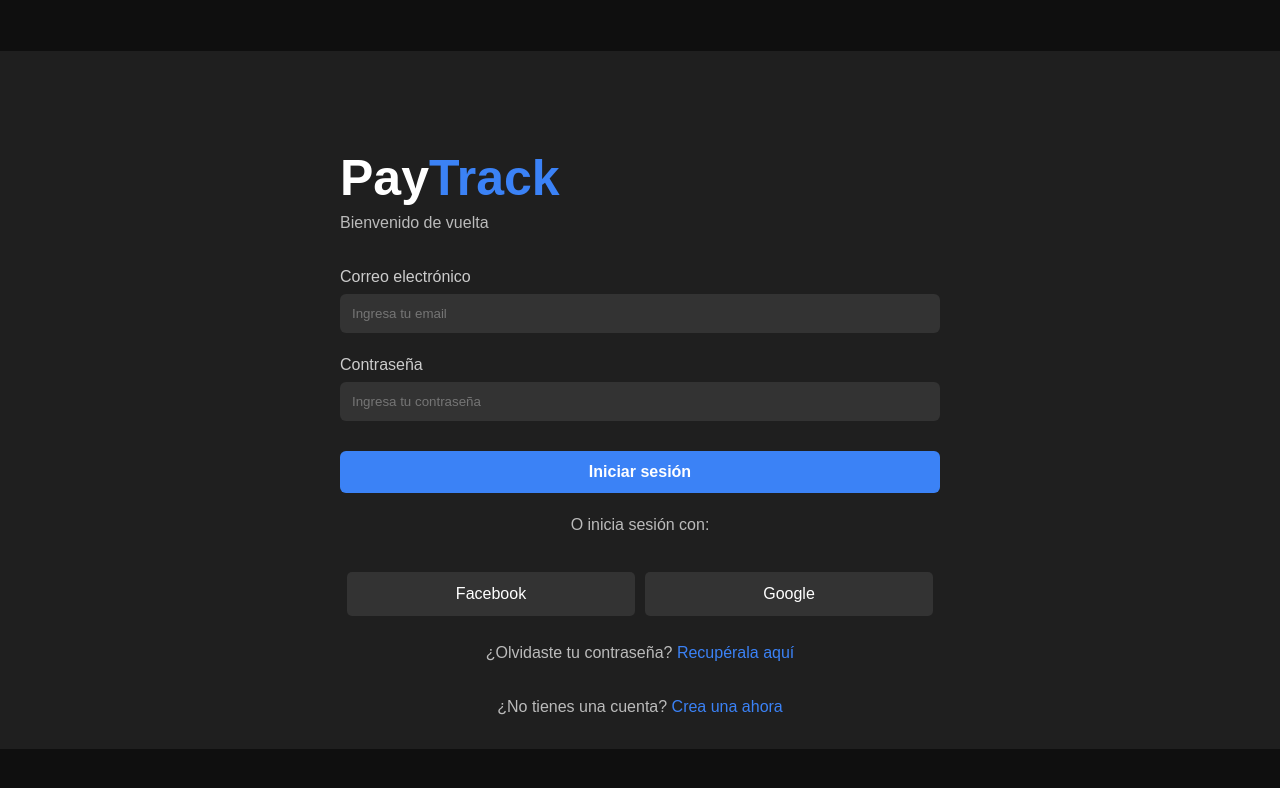
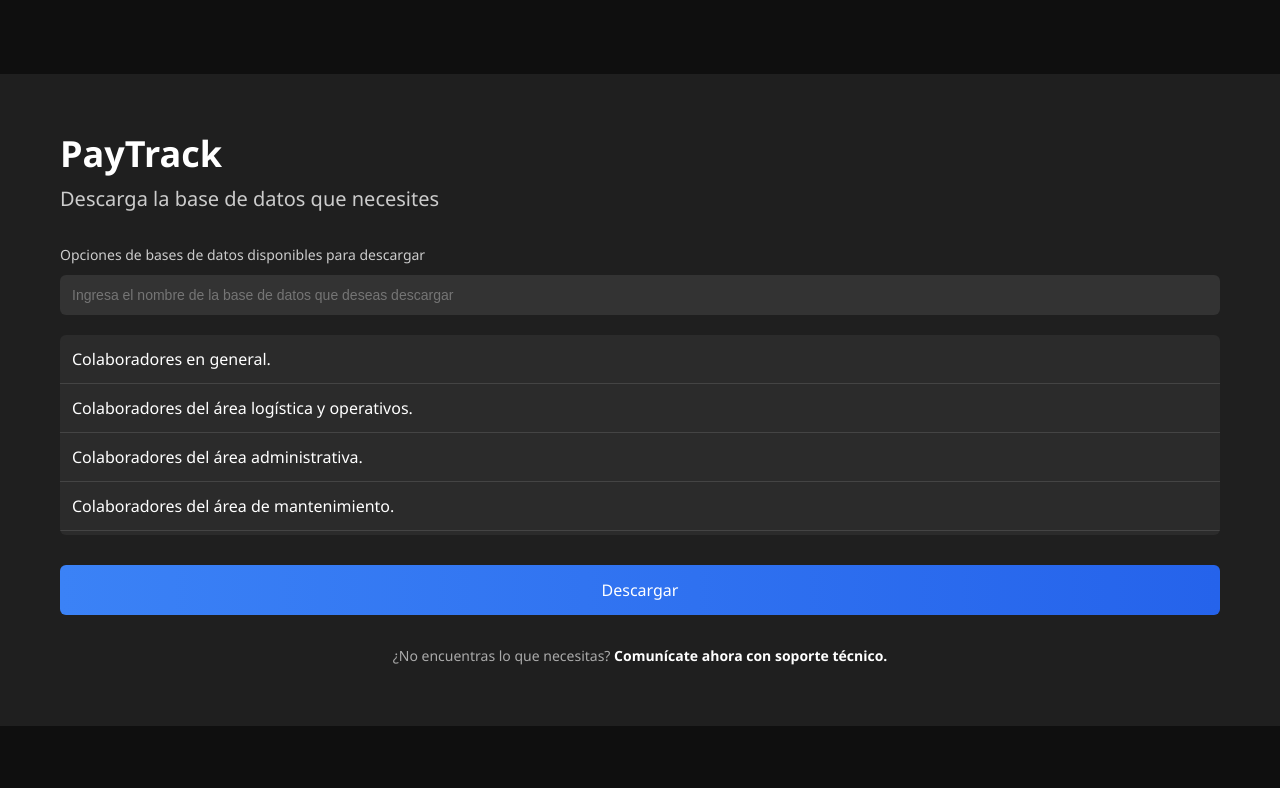
Before and after one commit to mm6980183-art/PROYECTO_DE_NOMINA_FINAL, a React (Vite) app: page / in a window 1280 px wide. Shown: the top 788 px of the page. Built offline with nearby package versions, Linux system fonts and the light colour scheme.

Commit message:
Creacion de Pages

```diff
--- a/src/App.tsx
+++ b/src/App.tsx
@@ -1,12 +1,31 @@
 import { useState } from 'react'
 import './App.css'
 import LoginPage from './pages/auth/login'
+import CreateUser from './pages/user/createuser'
+import DownloadsPage from './pages/downloads/downloads'
+
+// function App() {
+//   const [count, setCount] = useState(0)
+//   return (
+//   <LoginPage></LoginPage>
+//   )
+// }
+
+// export default App
+
+// function App() {
+//   const [count, setCount] = useState(0)
+// return (
+// <CreateUser></CreateUser>
+// )
+// }
+
+// export default App
 
 function App() {
-  const [count, setCount] = useState(0)
-
+    const [count, setCount] = useState(0)
   return (
-  <LoginPage></LoginPage>
+    <DownloadsPage></DownloadsPage>
   )
 }
 
--- a/src/pages/auth/auth.css
+++ b/src/pages/auth/auth.css
@@ -12,7 +12,7 @@ body {
 }
 
 .container {
-    display:block;
+    display: block;
     width: 100%;
 }
 
@@ -36,8 +36,7 @@ body {
     margin-bottom: 60px;
     padding-top: 100px;
     width: 320px;
-    height: 50px;
-    text-align:
+    height: 50px
 }
 
 .login-box p {
--- /dev/null
+++ b/src/pages/downloads/auth.css
@@ -0,0 +1,108 @@
+    * {
+        box-sizing: border-box;
+        margin: 0;
+        padding: 0;
+    }
+
+    body {
+        font-family: 'Segoe UI', sans-serif;
+        background-color: #0f0f0f;
+        display: flex;
+        height: 100vh;
+        color: #fff;
+    }
+
+    .container {
+        display: flex;
+        width: 100%;
+    }
+
+    .right {
+        flex: 1;
+        background-color: #1f1f1f;
+        padding: 60px;
+        display: flex;
+        flex-direction: column;
+        justify-content: center;
+    }
+
+    h1 {
+        font-size: 36px;
+        margin-bottom: 10px;
+    }
+
+    h2 {
+        font-size: 20px;
+        font-weight: normal;
+        color: #ccc;
+        margin-bottom: 30px;
+    }
+
+    label {
+        font-size: 14px;
+        margin-bottom: 10px;
+        display: block;
+        color: #ccc;
+    }
+
+    .search-box {
+        width: 100%;
+        padding: 12px;
+        border-radius: 6px;
+        border: none;
+        background-color: #333;
+        color: white;
+        font-size: 14px;
+        margin-bottom: 20px;
+    }
+
+    .options {
+        max-height: 200px;
+        overflow-y: auto;
+        background-color: #2b2b2b;
+        border-radius: 6px;
+        margin-bottom: 30px;
+    }
+
+    .option {
+        padding: 12px;
+        border-bottom: 1px solid #444;
+        cursor: pointer;
+        transition: background-color 0.2s ease;
+    }
+
+    .option:hover {
+        background-color: #3b3b3b;
+    }
+
+    .btn {
+        padding: 14px;
+        width: 100%;
+        border: none;
+        border-radius: 6px;
+        background: linear-gradient(to right, #3b82f6, #2563eb);
+        color: white;
+        font-size: 16px;
+        cursor: pointer;
+        margin-bottom: 30px;
+    }
+
+    .footer {
+        font-size: 14px;
+        color: #aaa;
+        text-align: center;
+    }
+
+    .footer strong {
+        color: white;
+    }
+
+    @media (max-width: 768px) {
+        .container {
+            flex-direction: column;
+        }
+
+        .left {
+            height: 200px;
+        }
+    }
--- /dev/null
+++ b/src/pages/downloads/downloads.tsx
@@ -0,0 +1,33 @@
+import './auth.css'
+
+const DownloadsPage =() =>{
+    return (
+          <div className="container">
+    <div className="left"></div>
+
+    <div className="right">
+      <h1>Pay<span style={{color:"#3b82f6;"}}>Track</span></h1>
+      <h2>Descarga la base de datos que necesites</h2>
+
+      <label htmlFor="buscar">Opciones de bases de datos disponibles para descargar</label>
+      <input type="text" id="buscar" className="search-box" placeholder="Ingresa el nombre de la base de datos que deseas descargar" />
+
+      <div className="options">
+        <div className="option">Colaboradores en general.</div>
+        <div className="option">Colaboradores del área logística y operativos.</div>
+        <div className="option">Colaboradores del área administrativa.</div>
+        <div className="option">Colaboradores del área de mantenimiento.</div>
+        <div className="option">Colaboradores del área comercial.</div>
+      </div>
+
+      <button className="btn">Descargar</button>
+
+      <div className="footer">
+        ¿No encuentras lo que necesitas? <strong>Comunícate ahora con soporte técnico.</strong>
+      </div>
+    </div>
+  </div>
+
+    )
+}
+export default DownloadsPage
--- /dev/null
+++ b/src/pages/user/auth.css
@@ -0,0 +1,115 @@
+* {
+    box-sizing: border-box;
+    margin: 0;
+    padding: 0;
+}
+
+body {
+    font-family: 'Segoe UI', sans-serif;
+    background-color: #0f0f0f;
+    display: flex;
+    height: 100vh;
+    color: #fff;
+}
+
+.container {
+    display: flex;
+    width: 100%;
+}
+
+.right {
+    flex: 1;
+    background-color: #1f1f1f;
+    padding: 60px;
+    display: flex;
+    flex-direction: column;
+    justify-content: center;
+}
+
+h1 {
+    font-size: 36px;
+    margin-bottom: 5px;
+}
+
+h2 {
+    font-size: 20px;
+    font-weight: normal;
+    color: #ccc;
+    margin-bottom: 30px;
+}
+
+.form-group {
+    margin-bottom: 20px;
+}
+
+label {
+    display: block;
+    font-size: 14px;
+    margin-bottom: 6px;
+    color: #ccc;
+}
+
+input {
+    width: 100%;
+    padding: 12px;
+    border-radius: 6px;
+    border: none;
+    background-color: #333;
+    color: white;
+    font-size: 14px;
+}
+
+.permisos {
+    margin-top: 10px;
+    display: flex;
+    gap: 10px;
+}
+
+.permiso-btn {
+    flex: 1;
+    padding: 12px;
+    border-radius: 6px;
+    background-color: #2d2d2d;
+    color: white;
+    text-align: center;
+    cursor: pointer;
+    border: 2px solid transparent;
+    transition: all 0.3s ease;
+}
+
+.permiso-btn:hover {
+    border-color: #3b82f6;
+}
+
+.btn {
+    margin-top: 30px;
+    width: 100%;
+    padding: 14px;
+    background: linear-gradient(to right, #3b82f6, #2563eb);
+    color: white;
+    border: none;
+    border-radius: 6px;
+    font-size: 16px;
+    cursor: pointer;
+}
+
+.footer {
+    margin-top: 20px;
+    font-size: 14px;
+    color: #aaa;
+    text-align: center;
+}
+
+.footer strong {
+    color: white;
+}
+
+@media (max-width: 768px) {
+    .container {
+        flex-direction: column;
+    }
+
+    .left {
+        height: 200px;
+    }
+}
--- /dev/null
+++ b/src/pages/user/createuser.tsx
@@ -0,0 +1,51 @@
+import './auth.css'
+
+const CreateUser = () =>{
+    return (
+  <div className="container">
+    <div className="left"></div>
+
+    <div className="right">
+      <h1>Pay<span style={{color:"#3b82f6;"}}>Track</span></h1>
+      <h2>Creación de usuarios</h2>
+
+      <form>
+        <div className="form-group">
+          <label htmlFor="email">Email</label>
+          <input type="email" id="email" placeholder="Ingresa tu email"  />
+        </div>
+
+        <div className="form-group">
+          <label htmlFor="nombre">Nombres y apellidos</label>
+          <input type="text" id="nombre" placeholder="Ingresa tu nombre completo"  />
+        </div>
+
+        <div className="form-group">
+          <label htmlFor="cedula">Cédula</label>
+          <input type="text" id="cedula" placeholder="Ingresa tu número de cédula"  />
+        </div>
+
+        <div className="form-group">
+          <label htmlFor="fecha">Fecha de nacimiento</label>
+          <input type="text" id="fecha" placeholder="DIA/MES/AÑO"  />
+        </div>
+
+        <div className="form-group">
+          <label>Permisos de usuario - Selecciona los permisos del usuario que estás creando</label>
+          <div className="permisos">
+            <div className="permiso-btn">Usuario maestro</div>
+            <div className="permiso-btn">Usuario general</div>
+          </div>
+        </div>
+
+        <button className="btn" type="submit">Crear usuario</button>
+      </form>
+
+      <div className="footer">
+        ¿Tienes problemas? <strong>Comunícate ahora con soporte técnico.</strong>
+      </div>
+    </div>
+  </div>
+    )
+}
+export default CreateUser
```
Also changed, not shown: src/pages/home/home.html (deleted).
